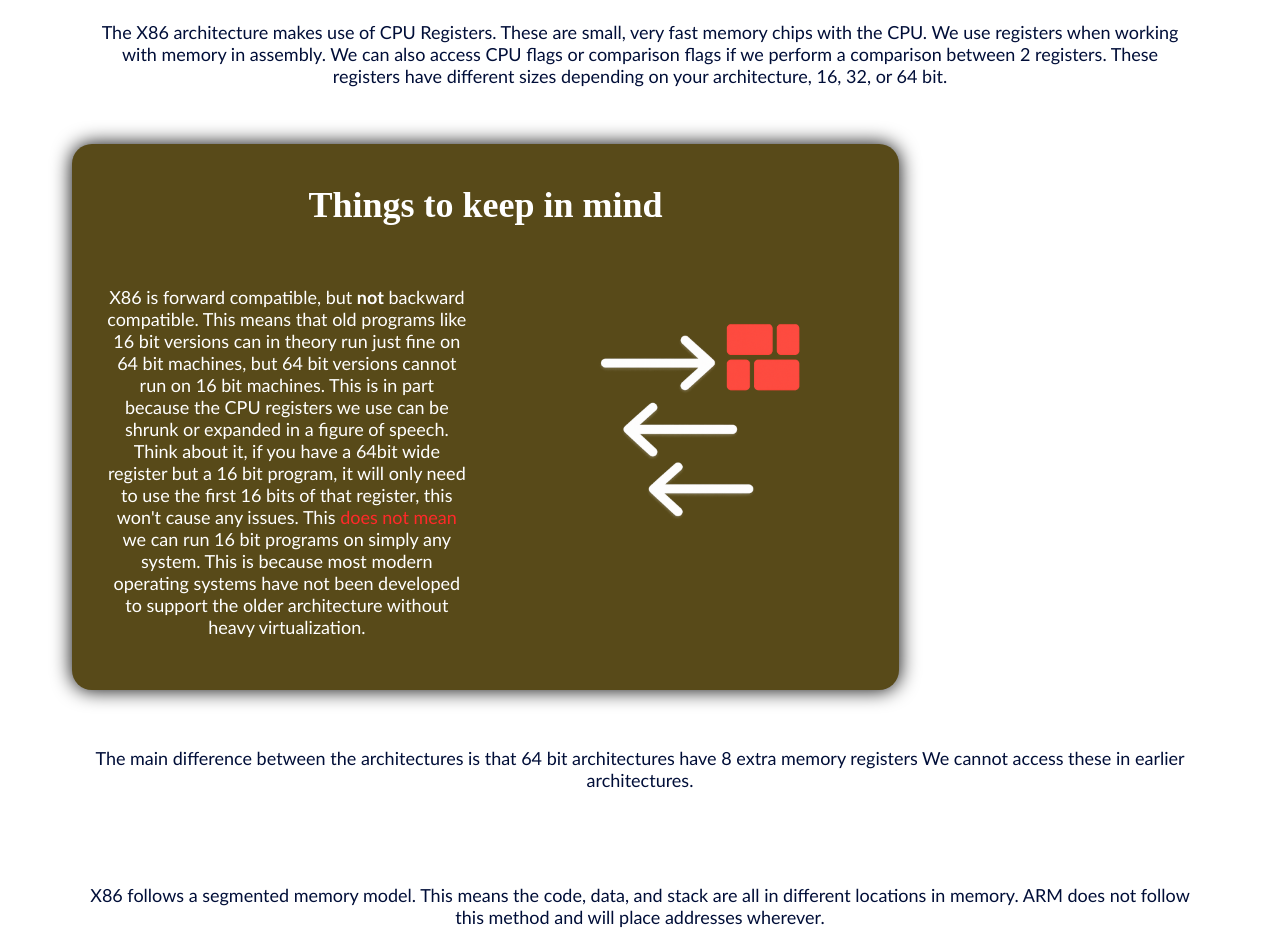
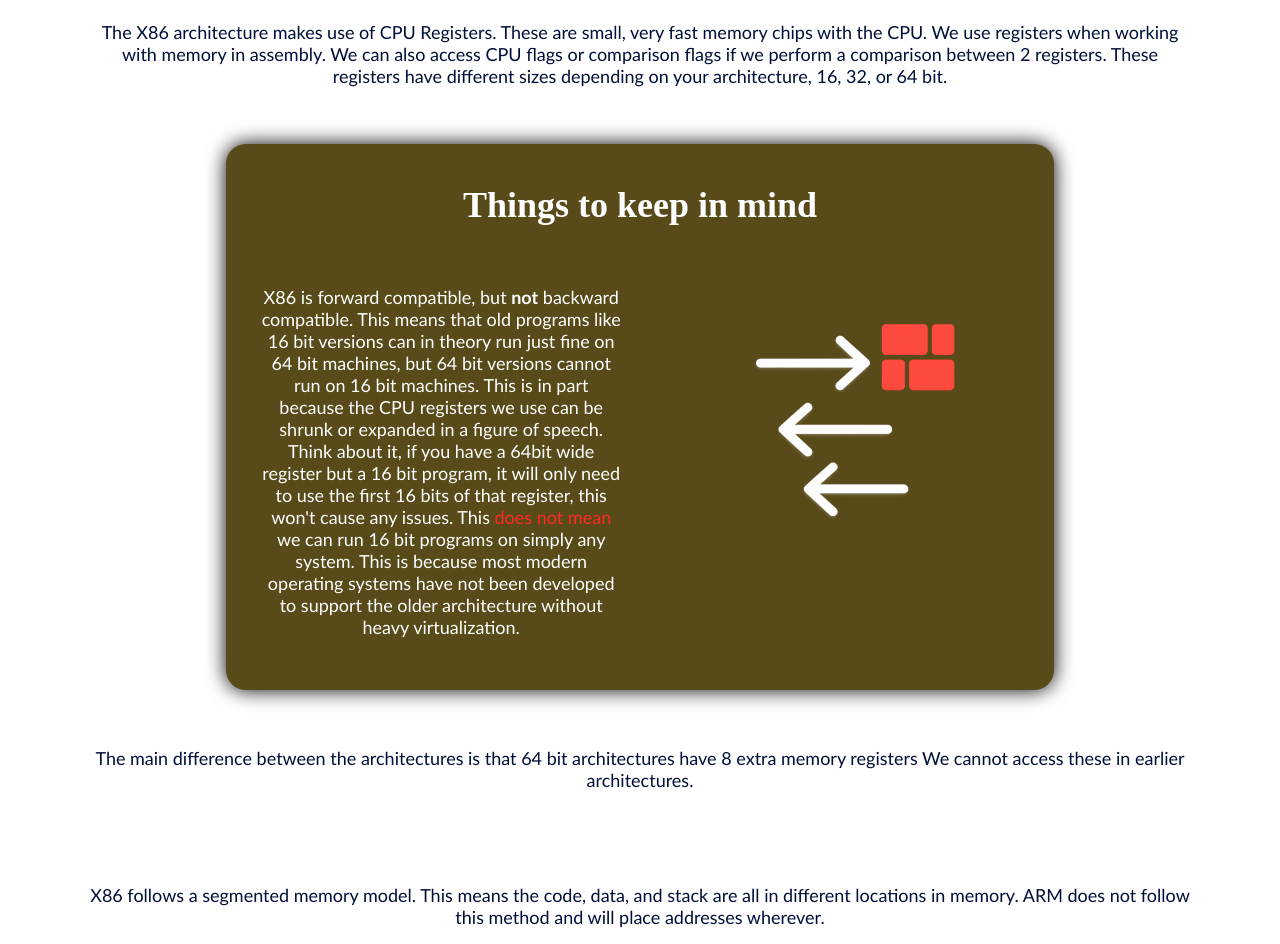
Before and after one commit to cdecde57/WebDev, a plain HTML site: page Rafting - Project/personal/e1cpu.html in a window 1280 px wide. Shown: the part 1447-2391 px from the top of the page. Drawn offline with Linux system fonts and the light colour scheme; a web font is replaced by a local one.

Commit message:
fixed the 'highlight' box

```diff
--- a/Rafting - Project/styles/site-plan-personal.css
+++ b/Rafting - Project/styles/site-plan-personal.css
@@ -314,6 +314,11 @@ nav a:hover, li a:hover {
   color: #ffffff;
 }
 
+
+.highlight-box{
+  margin: 0 auto;
+}
+
 .highlight-box h1{
   grid-column: 1 / span 2;
   grid-row: 1;
@@ -322,6 +327,13 @@ nav a:hover, li a:hover {
 .highlight-box img{
   height: 20rem;
   width: 20rem;
-  float: right;
+
+  grid-column: 2;
+  grid-row: 2;
 
 }
+
+.highlight-box p{
+  grid-column: 1;
+  grid-row: 2;
+}
```
